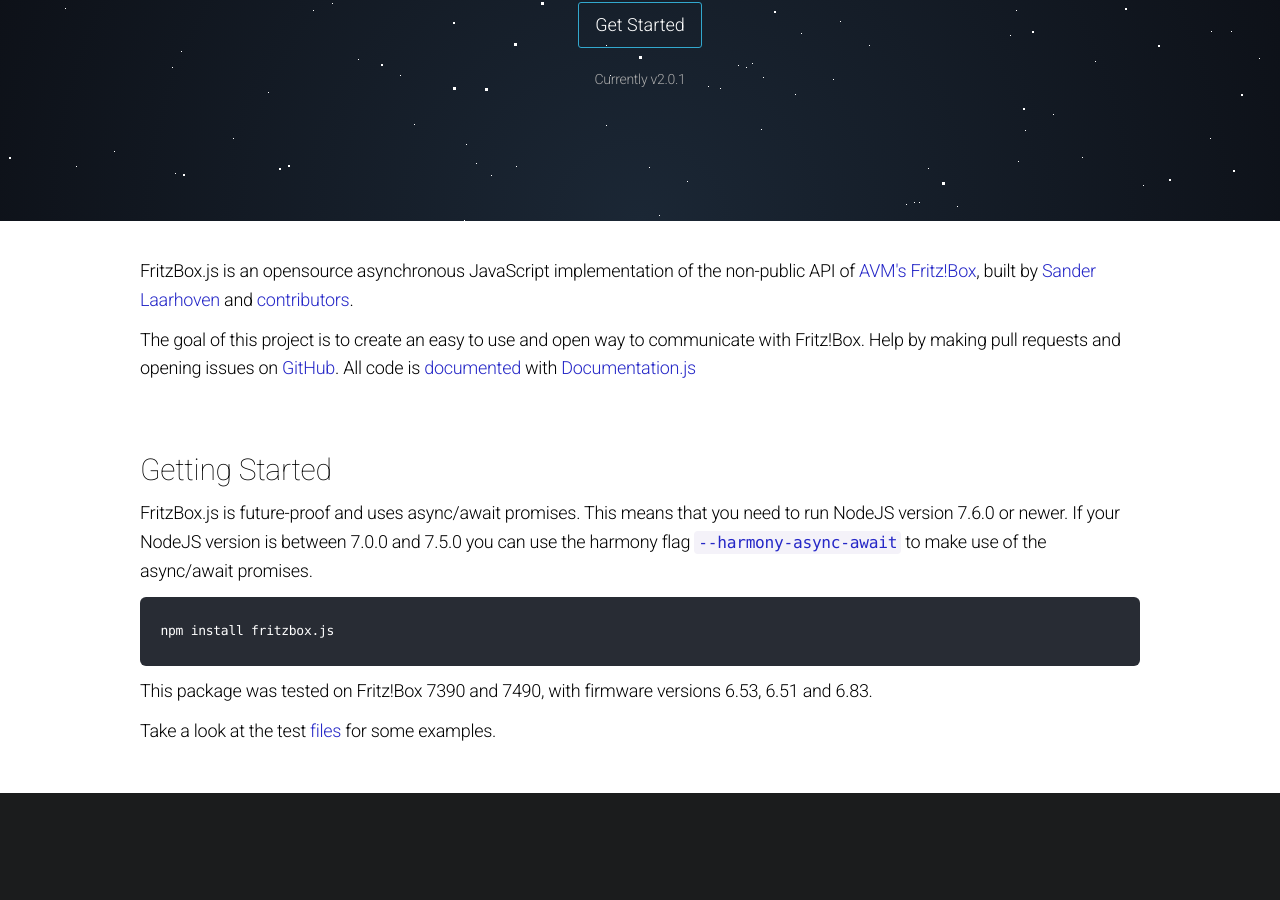
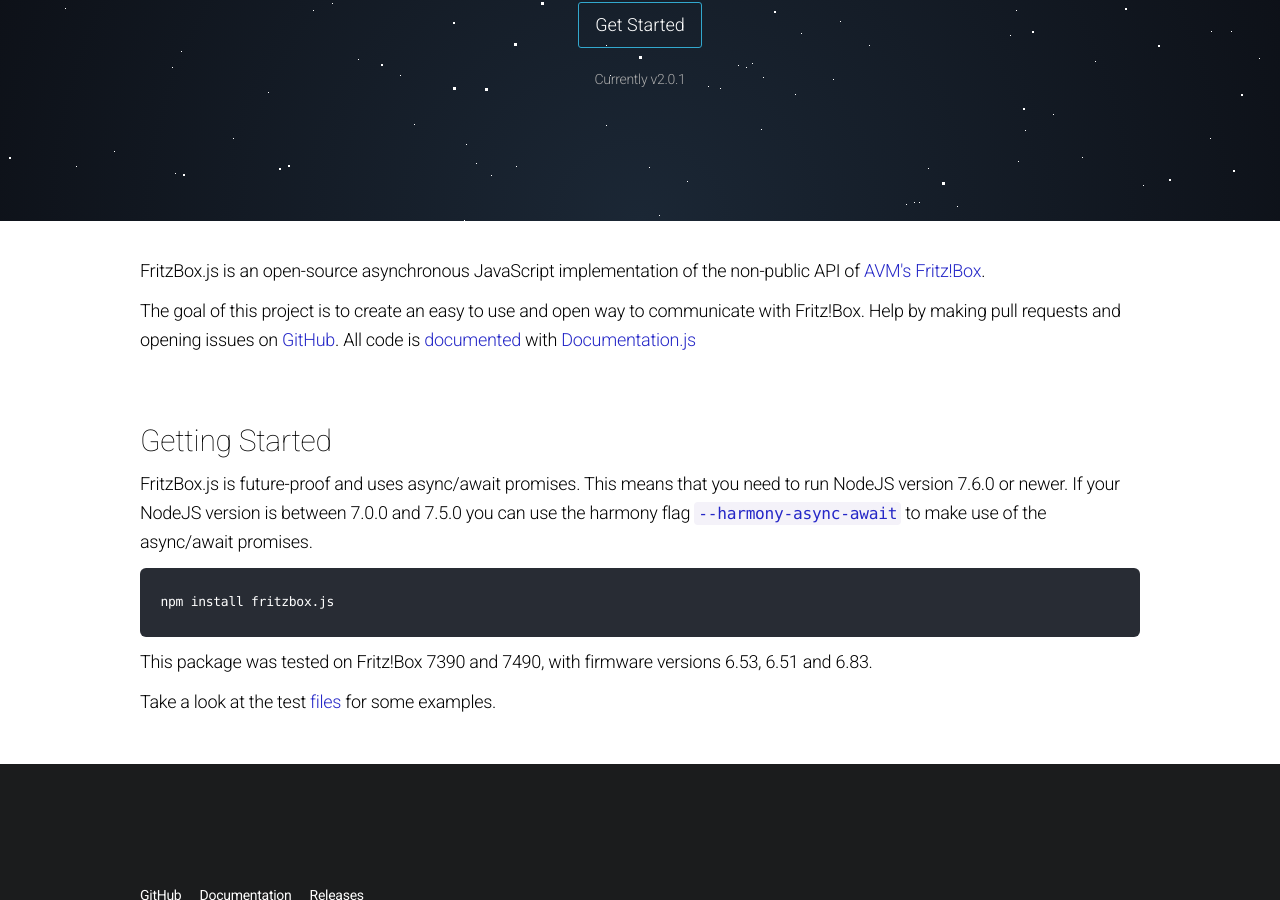
Before and after one commit to lesander/fritzbox.js, a Jekyll site: the page built from docs/index.html, in a window 1280 px wide and 900 px high, scrolled down 455 px. Built offline with Jekyll 4.4.1, drawn with Linux system fonts in a browser that asks for light colours; nearby versions of some CDN libraries.

Commit message:
Update index.html

```diff
--- a/docs/index.html
+++ b/docs/index.html
@@ -56,10 +56,8 @@
 <section id="intro">
   <div class="container">
     <p>
-      FritzBox.js is an opensource asynchronous JavaScript implementation of
-      the non-public API of <a href="https://avm.de/">AVM's Fritz!Box</a>, built by
-      <a href="https://github.com/lesander">Sander Laarhoven</a> and
-      <a href="https://github.com/lesander/fritzbox.js/graphs/contributors">contributors</a>.
+      FritzBox.js is an open-source asynchronous JavaScript implementation of
+      the non-public API of <a href="https://avm.de/">AVM's Fritz!Box</a>.
     </p>
     <p>
       The goal of this project is to create an easy to use and open way to communicate with Fritz!Box.
```
